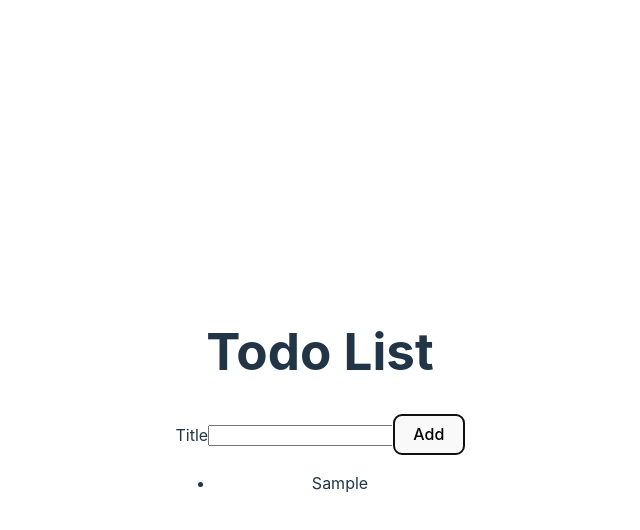
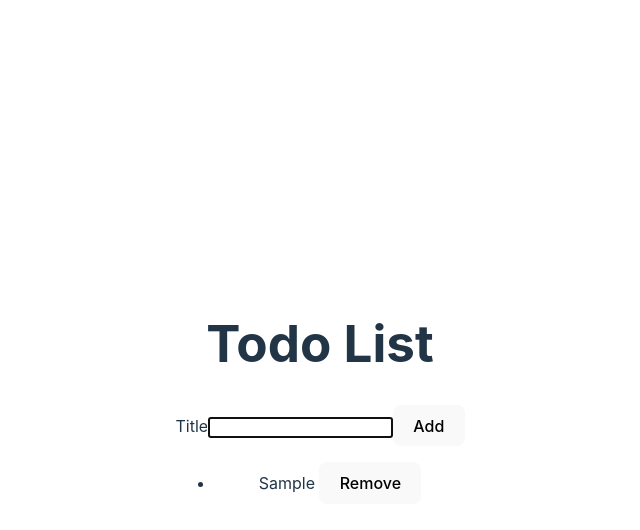
Before and after one commit to SergeDot/react-todo, a React (Vite) app: page / in a window 1280 px wide. Both pictures are taken after typing "Sample" into the empty fields and a click on the button "Add". Shown: the top 530 px of the page, without its empty margins (320-960 px from the left). Built offline with nearby package versions, Linux system fonts and the light colour scheme.

Commit message:
added useRef hook, inline handler

```diff
--- a/src/AddTodoForm.jsx
+++ b/src/AddTodoForm.jsx
@@ -1,4 +1,5 @@
 import { useState } from 'react';
+import InputWithLabel from './InputWithLabel';
 
 const AddTodoForm = ({ onAddTodo }) => {
   const handleTitleChange = (event) => {
@@ -16,8 +17,9 @@ const AddTodoForm = ({ onAddTodo }) => {
 
   return (
     <form action="submit" onSubmit={handleAddTodo}>
-      <label htmlFor="todoTitle">Title</label>
-      <input type="text" id="todoTitle" name="title" value={todoTitle} onChange={handleTitleChange} />
+      <InputWithLabel todoTitle={todoTitle} handleTitleChange={handleTitleChange} >
+        Title
+      </InputWithLabel>
       <button>Add</button>
     </form>
   );
--- a/src/App.jsx
+++ b/src/App.jsx
@@ -17,13 +17,18 @@ const App = () => {
     setTodoList([newTodo, ...todoList])
   };
 
+  const removeTodo = (id) => {
+    const newTodoList = todoList.filter(todo => todo.id !== id);
+    setTodoList(newTodoList);
+  };
+
   return (
     <>
       <h1>
         Todo List
       </h1>
       <AddTodoForm onAddTodo={addTodo} />
-      <TodoList todoList={todoList} />
+      <TodoList todoList={todoList} onRemoveTodo={removeTodo} />
     </>
   );
 };
--- /dev/null
+++ b/src/InputWithLabel.jsx
@@ -0,0 +1,23 @@
+import { useEffect, useRef } from 'react';
+
+const InputWithLabel = ({ todoTitle, handleTitleChange, children }) => {
+  const inputRef = useRef();
+  useEffect(() => {
+    inputRef.current.focus();
+  });
+
+  return (
+    <>
+      <label htmlFor={todoTitle}>{children}</label>
+      <input
+        type="text"
+        id={todoTitle}
+        name="title"
+        value={todoTitle}
+        onChange={handleTitleChange}
+        ref={inputRef} />
+    </>
+  );
+};
+
+export default InputWithLabel;
--- a/src/TodoList.jsx
+++ b/src/TodoList.jsx
@@ -1,11 +1,11 @@
 import TodoListItem from './TodoListItem';
 
-const TodoList = ({ todoList }) => {
+const TodoList = ({ todoList, onRemoveTodo }) => {
 
   return (
     <ul>
-      {todoList.map(({ id, title }) => {
-        return <TodoListItem key={id} title={title} />
+      {todoList.map(item => {
+        return <TodoListItem key={item.id} {...item} onRemoveTodo={onRemoveTodo} />
       })}
     </ul>
   );
--- a/src/TodoListItem.jsx
+++ b/src/TodoListItem.jsx
@@ -1,7 +1,11 @@
-const TodoListItem = ({ title }) => {
+const TodoListItem = ({ id, title, onRemoveTodo }) => {
 
   return (
-    <li>{title}</li>
+    <li>
+      {title}
+      &nbsp;
+      <button onClick={() => onRemoveTodo(id)}>Remove</button>
+    </li>
   );
 };
 
```
